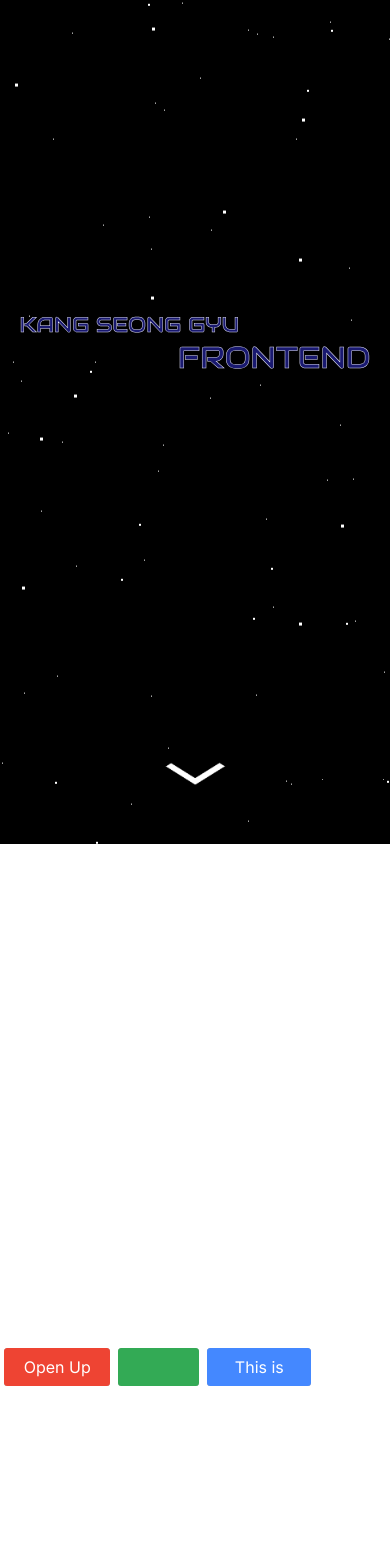
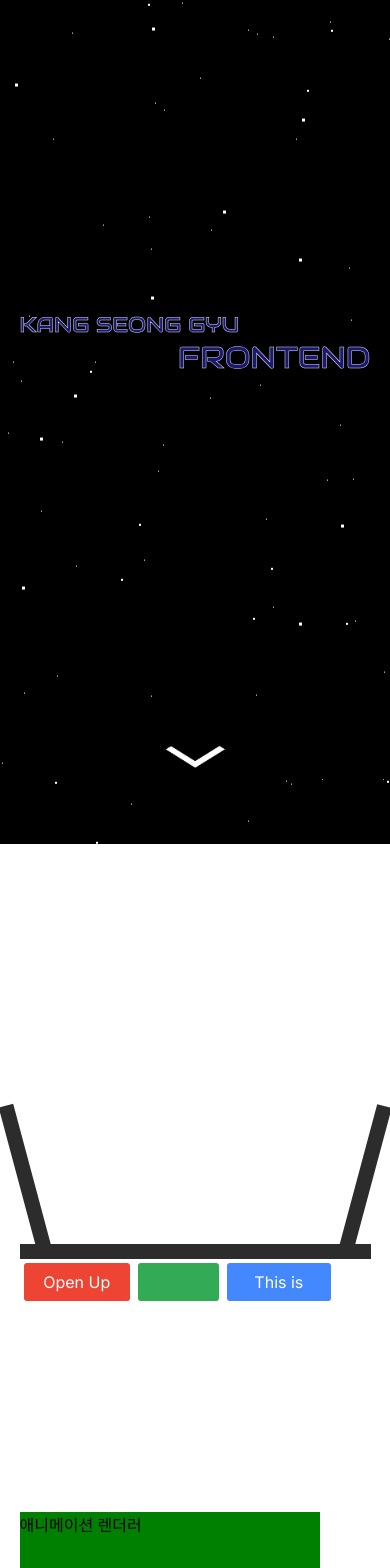
Before and after one commit to Kang-Seonggyu/my_portfolio, a Next.js app: page / in a window 390 px wide. Shown: the top 1568 px of the page. Built offline with nearby package versions, Linux system fonts and the light colour scheme.

Commit message:
Feat: Hatch 추가 및 스크롤 안내 위치 반응형 작업

```diff
--- a/app/page.module.css
+++ b/app/page.module.css
@@ -1,5 +1,7 @@
 .main {
   position: relative;
+  width: 100vw;
+  overflow: hidden;
 }
 
 .visual {
@@ -9,6 +11,7 @@
   width: 100%;
   height: 100vh;
   min-height: 700px;
+  box-sizing: border-box;
   background-color: #000;
 }
 
@@ -556,8 +559,12 @@
   }
 }
 
+.contents_spacer {
+  height: 600px;
+}
+
 .contents {
-  width: 100%;
+  width: 90%;
   max-width: 1280px;
   margin: 100vh auto 0;
   background-color: #fff;
@@ -599,11 +606,17 @@
     font-size: 30px;
     -webkit-text-stroke: 0.5px var(--lavender);
   }
+  .contents_spacer {
+    height: 400px;
+  }
 }
 @media (min-width: 577px) and (max-width: 768px) {
   .visual_text {
     font-size: 55px;
     -webkit-text-stroke: 1px var(--lavender);
+  }
+  .contents_spacer {
+    height: 500px;
   }
 }
 @media (min-width: 769px) and (max-width: 992px) {
--- a/app/page.tsx
+++ b/app/page.tsx
@@ -6,6 +6,7 @@ import AnimatedRender from '@/components/common/animated-render';
 import LidButton from '@/components/common/lid-button';
 import ScrollDown from '@/components/common/scroll-down';
 import { Audiowide } from 'next/font/google';
+import Hatch from '@/components/home/hatch';
 
 const audiowide = Audiowide({
   subsets: ['latin'],
@@ -51,9 +52,11 @@ export default function Home() {
         </div>
       </div>
       <ScrollDown posit={scrollDownPosit}></ScrollDown>
-      <div className="spacer" style={{ height: '500px' }}></div>
 
+      <div className={st.contents_spacer}></div>
       <div className={st.contents}>
+        <Hatch></Hatch>
+
         <div className="spacer" style={{ width: '100%', height: '30vh' }}>
           <LidButton
             closeText="Close Me"
--- a/components/common/scroll-down.module.css
+++ b/components/common/scroll-down.module.css
@@ -13,6 +13,25 @@
   opacity: 0;
 }
 
+.fix {
+  position: fixed;
+  top: 86vh;
+}
+.absol {
+  position: absolute;
+  top: calc(86vh + 400px);
+}
+
+@media (max-width: 576px) {
+  .fix {
+    top: 84vh;
+  }
+  .absol {
+    position: absolute;
+    top: calc(84vh + 400px);
+  }
+}
+
 @keyframes motion {
   25% {
     opacity: 1;
--- a/components/common/scroll-down.tsx
+++ b/components/common/scroll-down.tsx
@@ -5,24 +5,16 @@ interface scrollDownProps {
   posit: string;
 }
 
-interface Style {
-  position: 'fixed' | 'absolute';
-  top: string;
-}
-
 export default function scrollDown({ posit }: scrollDownProps) {
-  const style: Style = { position: 'fixed', top: '86vh' };
-
+  let fixFlag = true;
   if (posit === 'fixed') {
-    style.position = 'fixed';
-    style.top = '86vh';
+    fixFlag = true;
   } else {
-    style.position = 'absolute';
-    style.top = 'calc(86vh + 400px)';
+    fixFlag = false;
   }
 
   return (
-    <div className={st.arrow_container} style={style}>
+    <div className={`${st.arrow_container} ${fixFlag ? st.fix : st.absol}`}>
       <div className={st.arrow}>
         <Image width={80} height={50} src="/icon/arrow-down.png" alt="" />
       </div>
--- /dev/null
+++ b/components/home/hatch.module.css
@@ -0,0 +1,99 @@
+.hatch {
+  height: 50px;
+  position: relative;
+  display: flex;
+  padding: 0 60px;
+}
+.hatch .door {
+  width: 50%;
+  height: 100%;
+  background-color: rgb(44, 44, 44);
+  transition: all 0.7s ease-in-out;
+}
+.hatch .door_left {
+  transform-origin: 17px center;
+  border-top-left-radius: 25px;
+  border-bottom-left-radius: 25px;
+}
+.hatch .door_right {
+  transform-origin: calc(100% - 17px);
+  border-top-right-radius: 25px;
+  border-bottom-right-radius: 25px;
+}
+
+.left_open {
+  transform: rotate(-105deg);
+}
+.right_open {
+  transform: rotate(105deg);
+}
+.close {
+  transform: rotate(0);
+}
+
+.light {
+  position: absolute;
+  left: 80px;
+  right: 80px;
+  top: 0;
+  bottom: 0;
+  transition: all 0.7s ease-in-out;
+  z-index: -1;
+}
+.light_on {
+  box-shadow: 0px -6vh 8vh rgba(255, 255, 255, 0.4),
+    0px -2vh 6vh rgba(255, 255, 255, 0.8);
+}
+.light_off {
+  box-shadow: 0px 0px 8vh rgba (255, 255, 255, 0.4);
+}
+
+.hatch .frame {
+  position: absolute;
+  top: 0;
+  left: 0;
+  right: 0;
+  bottom: 0;
+  background-color: rgb(44, 44, 44);
+}
+
+@media (max-width: 992px) {
+  .hatch {
+    height: 22px;
+    padding: 0 40px;
+  }
+  .hatch .door_left {
+    transform-origin: 7px center;
+    border-top-left-radius: 11px;
+    border-bottom-left-radius: 11px;
+  }
+  .hatch .door_right {
+    transform-origin: calc(100% - 7px);
+    border-top-right-radius: 11px;
+    border-bottom-right-radius: 11px;
+  }
+  .light {
+    left: 50px;
+    right: 50px;
+  }
+}
+@media (max-width: 576px) {
+  .hatch {
+    height: 15px;
+    padding: 0 20px;
+  }
+  .hatch .door_left {
+    transform-origin: 5px center;
+    border-top-left-radius: 8px;
+    border-bottom-left-radius: 8px;
+  }
+  .hatch .door_right {
+    transform-origin: calc(100% - 5px);
+    border-top-right-radius: 8px;
+    border-bottom-right-radius: 8px;
+  }
+  .light {
+    left: 20px;
+    right: 20px;
+  }
+}
--- /dev/null
+++ b/components/home/hatch.tsx
@@ -0,0 +1,50 @@
+'use client';
+
+import React, { useEffect, useRef, useState } from 'react';
+import st from './hatch.module.css';
+
+export default function Hatch() {
+  const [isVisible, setIsVisible] = useState(false);
+  const ref = useRef(null);
+
+  useEffect(() => {
+    const currentRef = ref.current;
+    const observer = new IntersectionObserver(
+      ([entry]) => {
+        setIsVisible(entry.isIntersecting);
+      },
+      { threshold: 0.1 }
+    );
+
+    if (ref.current) {
+      observer.observe(ref.current);
+    }
+
+    return () => {
+      if (currentRef) {
+        observer.unobserve(currentRef);
+      }
+    };
+  }, []);
+
+  return (
+    <div ref={ref} className={`${st.hatch}`}>
+      <p
+        className={`${st.door} ${st.door_left} ${
+          isVisible ? st.left_open : st.close
+        }`}
+      ></p>
+      <p
+        className={`${st.door} ${st.door_right} ${
+          isVisible ? st.right_open : st.close
+        }`}
+      ></p>
+
+      <div
+        className={`${st.light} ${isVisible ? st.light_on : st.light_off}`}
+      ></div>
+
+      <div className={st.frame}></div>
+    </div>
+  );
+}
```
